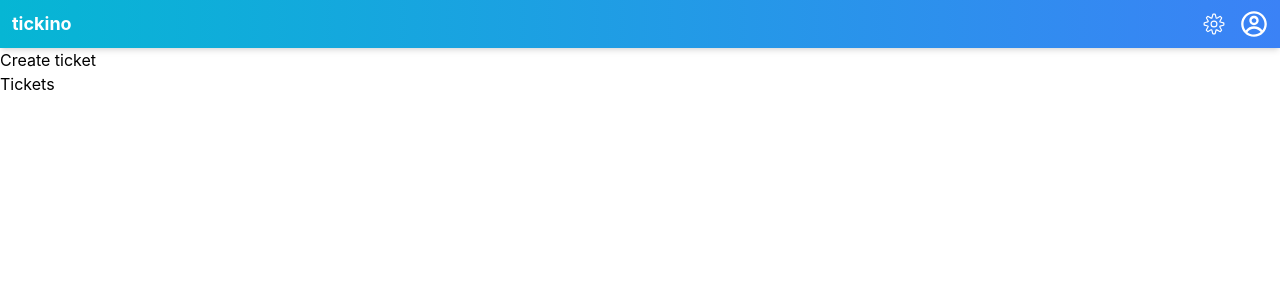
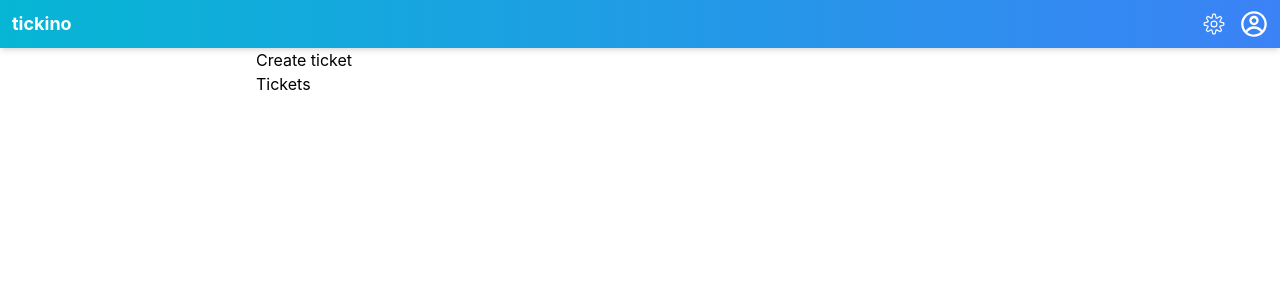
Before and after one commit to Kexon/DAT076, a React (Create React App) app in the folder client/: page / in a window 1280 px wide. Shown: the top 300 px of the page. Built offline with nearby package versions, Linux system fonts and the light colour scheme.

Commit message:
set max-width on root

```diff
--- a/client/src/Root.tsx
+++ b/client/src/Root.tsx
@@ -6,7 +6,9 @@ export default function Root() {
   return (
     <>
       <NavBar />
-      <Outlet />
+      <div className="mx-auto max-w-3xl">
+        <Outlet />
+      </div>
     </>
   );
 }
```
